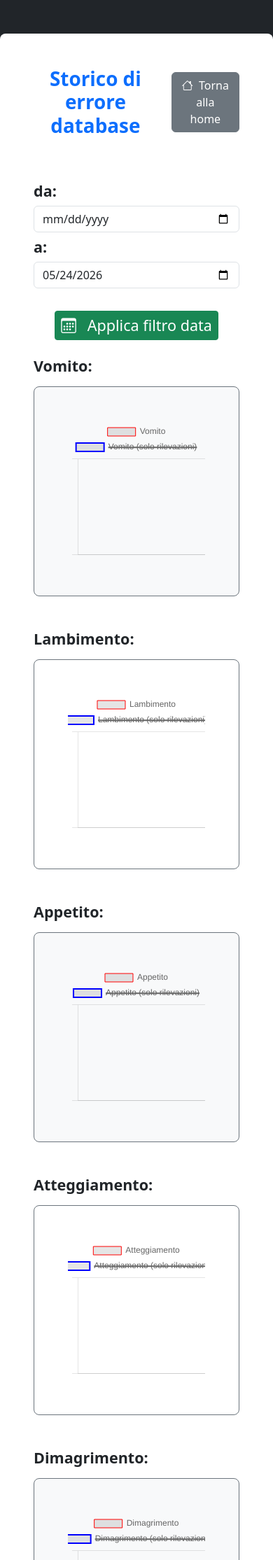
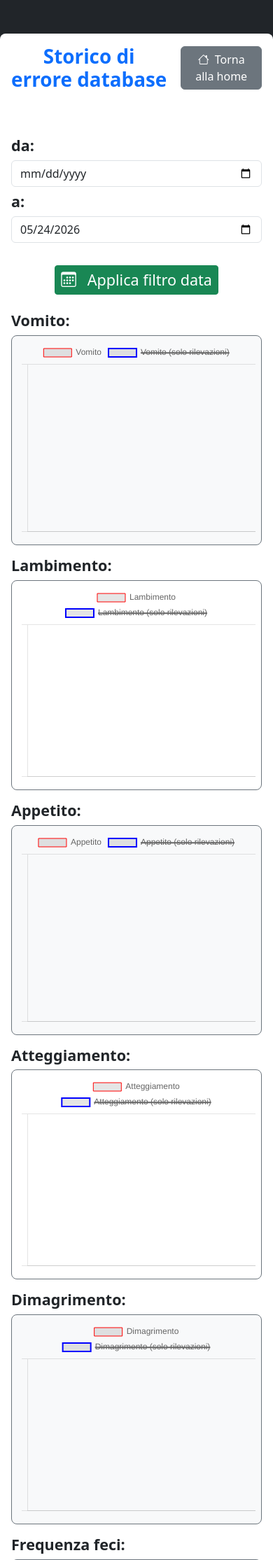
Before and after one commit to Ale-ya/veterinario, a PHP site: page /storico.php in a window 390 px wide. Shown: the top 2229 px of the page at 70% size. Run offline with PHP 8.4, Linux system fonts and the light colour scheme; the visitor is signed in with stand-in values (Sample User, id 1).

Commit message:
ui fix + storico date fix

```diff
--- a/dashboard_vet.php
+++ b/dashboard_vet.php
@@ -48,11 +48,11 @@ $res = $conn->query($sql);
 
         foreach ($res as $record) {
 
-            echo "<div class='p-5 text-center bg-light text-secondary rounded-3 mb-5 border border-secondary border-1 rounded-3'>";
+            echo "<div class='p-4 p-sm-5 text-center bg-light text-secondary rounded-3 mb-5 border border-secondary border-1 rounded-3'>";
             echo "<p class='h2 mb-4 fw-semibold text-secondary'> " . $record["nome_paziente"] . ", ". $record["razza"] . "</p>";
             echo "<div class='btn-group'>";
-            echo "<a class='btn btn-primary btn-1g fs-3 ' href='storico.php?id={$record['id_paziente']}'><i class='bi bi-graph-up-arrow m-2'></i>storico</a></button>";
-            echo "<a class='btn btn-primary btn-1g fs-3' href='info_animale.php?id={$record['id_paziente']}'><i class='bi bi-info-circle m-2'></i>informazioni generali</a></button>";
+            echo "<a class='btn btn-primary btn-1g fs-0 fs-sm-3 ' href='storico.php?id={$record['id_paziente']}'><i class='bi bi-graph-up-arrow m-2'></i>storico</a></button>";
+            echo "<a class='btn btn-primary btn-1g fs-0 fs-sm-3 ' href='info_animale.php?id={$record['id_paziente']}'><i class='bi bi-info-circle m-2'></i>informazioni generali</a></button>";
             echo "</div>";
             echo "</div>";
 
--- a/storico.php
+++ b/storico.php
@@ -93,7 +93,7 @@ function get_data($id_paziente){
         $condition = "and data_di_riferimento between'". htmlspecialchars($_POST["datainizio"]) . "' and '". htmlspecialchars($_POST["datafine"]). "'";
     }
 
-    $sql = "SELECT data_di_riferimento,a.description as appetito_des, a.peso as peso_appetito,att.description as att_des, att.peso as peso_atteggiamento,d.description as dimagrimento_des, d.peso as peso_dimagrimento, f.description as frequenza_feci_des,f.peso as frequenza_feci_peso,s.description as sangue_des, s.peso as sangue_peso,m.description as muco_des, m.peso as muco_peso, flat.description as flat_des,flat.peso as flatulenza_peso, lamb.description as lamb_des,lamb.peso as lambimento_peso,v.description as vom_des, v.peso as vomito_peso FROM `log` JOIN appetito a ON id_appetito = a.id JOIN atteggiamento att ON id_atteggiamento = att.id JOIN dimagrimento d on d.id = id_dimagrimento JOIN frequenza_feci f on id_frequenza_feci = f.id JOIN sangue s ON id_sangue=s.id JOIN muco m ON m.id = id_muco JOIN flatulenza flat ON flat.id = id_flatulenza JOIN lambimento lamb ON lamb.id = id_lambimento JOIN vomito v ON v.id = id_vomito  WHERE id_paziente = {$id_paziente} {$condition}; ";
+    $sql = "SELECT data_di_riferimento,a.description as appetito_des, a.peso as peso_appetito,att.description as att_des, att.peso as peso_atteggiamento,d.description as dimagrimento_des, d.peso as peso_dimagrimento, f.description as frequenza_feci_des,f.peso as frequenza_feci_peso,s.description as sangue_des, s.peso as sangue_peso,m.description as muco_des, m.peso as muco_peso, flat.description as flat_des,flat.peso as flatulenza_peso, lamb.description as lamb_des,lamb.peso as lambimento_peso,v.description as vom_des, v.peso as vomito_peso FROM `log` JOIN appetito a ON id_appetito = a.id JOIN atteggiamento att ON id_atteggiamento = att.id JOIN dimagrimento d on d.id = id_dimagrimento JOIN frequenza_feci f on id_frequenza_feci = f.id JOIN sangue s ON id_sangue=s.id JOIN muco m ON m.id = id_muco JOIN flatulenza flat ON flat.id = id_flatulenza JOIN lambimento lamb ON lamb.id = id_lambimento JOIN vomito v ON v.id = id_vomito  WHERE id_paziente = {$id_paziente} {$condition} ORDER BY data_di_riferimento ASC; ";
 
     $res = $conn->query($sql);
     if(!$res){
@@ -145,7 +145,11 @@ function get_data($id_paziente){
 </head>
 <body class="d-flex justify-content-center bg-dark py-5">
 
-    <div class=" p-5 text-center bg-white text-dark rounded-3 " style="min-width: 70vw;">
+    <div class=" p-sm-5 p-3 text-center bg-white text-dark rounded-3 " style="min-width: 70vw;">
+        <!--px-1 px-sm-5
+            telefono = px
+            tablet-desktop px-sm-5
+        -->
         <div class="d-flex justify-content-between align-items-center ">
             <p class="h1 mb-5 fw-bold text-primary me-3">Storico di <?php echo $nome['nome_paziente'] ?? 'errore database '?> </p>
             <!-- <i> per mettere le icone è consigliato dalla documentazione -->
@@ -183,44 +187,45 @@ function get_data($id_paziente){
         </form>
         </div>
 
-        <p class="h4 fw-semibold mb-3 text-start">Vomito: </p>
-        <div class="p-5 text-center bg-light text-secondary rounded-3 mb-5 border border-secondary border-1 rounded-3" style="height: 300px;">
+        <!-- overflow-auto da testare -->
+        <p class="h4 fw-semibold mb-2 mb-sm-3  text-start">Vomito: </p>
+        <div class="p-2 p-sm-5 text-center bg-light text-secondary rounded-3 mb-3 mb-sm-5 border border-secondary border-1 rounded-3 " style="height: 300px;">
             <canvas id="vomito"></canvas>
         </div>
 
-        <p class="h4 fw-semibold mb-3 text-start">Lambimento: </p>
-        <div class="p-5 text-center bg-white text-secondary rounded-3 mb-5 border border-secondary border-1 rounded-3" style="height: 300px;">
+        <p class="h4 fw-semibold mb-2 mb-sm-3 text-start">Lambimento: </p>
+        <div class="p-2 p-sm-5 text-center bg-white text-secondary rounded-3 mb-3 mb-sm-5 border border-secondary border-1 rounded-3" style="height: 300px;">
             <canvas id="lambimento"></canvas>
         </div>
 
-        <p class="h4 fw-semibold mb-3 text-start">Appetito: </p>
-        <div class="p-5 text-center bg-light text-secondary rounded-3 mb-5 border border-secondary border-1 rounded-3" style="height: 300px;">
+        <p class="h4 fw-semibold mb-2 mb-sm-3 text-start">Appetito: </p>
+        <div class="p-2 p-sm-5 text-center bg-light text-secondary rounded-3 mb-3 mb-sm-5 border border-secondary border-1 rounded-3" style="height: 300px;">
             <canvas id="appetito"></canvas>
         </div>
 
-        <p class="h4 fw-semibold mb-3 text-start">Atteggiamento: </p>
-        <div class="p-5 text-center bg-white text-secondary rounded-3 mb-5 border border-secondary border-1 rounded-3" style="height: 300px;">
+        <p class="h4 fw-semibold mb-2 mb-sm-3 text-start">Atteggiamento: </p>
+        <div class="p-2  p-sm-5 text-center bg-white text-secondary rounded-3 mb-3 mb-sm-5 border border-secondary border-1 rounded-3" style="height: 300px;">
             <canvas id="atteggiamento"></canvas>
         </div>
 
-        <p class="h4 fw-semibold mb-3 text-start">Dimagrimento: </p>
-        <div class="p-5 text-center bg-light text-secondary rounded-3 mb-5 border border-secondary border-1 rounded-3" style="height: 300px;">
+        <p class="h4 fw-semibold mb-2 mb-sm-3 text-start">Dimagrimento: </p>
+        <div class="p-2  p-sm-5 text-center bg-light text-secondary rounded-3 mb-3 mb-sm-5 border border-secondary border-1 rounded-3" style="height: 300px;">
             <canvas id="dimagrimento"></canvas>
         </div>
-        <p class="h4 fw-semibold mb-3 text-start">Frequenza feci: </p>
-        <div class="p-5 text-center bg-white text-secondary rounded-3 mb-5 border border-secondary border-1 rounded-3" style="height: 300px;">
+        <p class="h4 fw-semibold mb-2 mb-sm-3 text-start">Frequenza feci: </p>
+        <div class="p-2  p-sm-5 text-center bg-white text-secondary rounded-3 mb-3 mb-sm-5 border border-secondary border-1 rounded-3" style="height: 300px;">
             <canvas id="frequenza_feci"></canvas>
         </div>
-        <p class="h4 fw-semibold mb-3 text-start">Sangue: </p>
-        <div  class="p-5 text-center bg-light text-secondary rounded-3 mb-5 border border-secondary border-1 rounded-3" style="height: 300px;">
+        <p class="h4 fw-semibold mb-2 mb-sm-3 text-start">Sangue: </p>
+        <div  class="p-2 p-sm-5  text-center bg-light text-secondary rounded-3 mb-3 mb-sm-5 border border-secondary border-1 rounded-3" style="height: 300px;">
             <canvas id="sangue"></canvas>
         </div>
-        <p class="h4 fw-semibold mb-3 text-start">Muco: </p>
-        <div class="p-5 text-center bg-white text-secondary rounded-3 mb-5 border border-secondary border-1 rounded-3" style="height: 300px;">
+        <p class="h4 fw-semibold mb-2 mb-sm-3 text-start">Muco: </p>
+        <div class="p-2 p-sm-5  text-center bg-white text-secondary rounded-3 mb-3 mb-sm-5 border border-secondary border-1 rounded-3" style="height: 300px;">
             <canvas id="muco"></canvas>
         </div>
-        <p class="h4 fw-semibold mb-3 text-start">Flatulenza: </p>
-        <div class="p-5 text-center bg-light text-secondary rounded-3 mb-5 border border-secondary border-1 rounded-3" style="height: 300px;">
+        <p class="h4 fw-semibold mb-2 mb-sm-3 text-start">Flatulenza: </p>
+        <div class="p-2 p-sm-5  text-center bg-light text-secondary rounded-3 mb-3 mb-sm-5 border border-secondary border-1 rounded-3" style="height: 300px;">
             <canvas id="flatulenza"></canvas>
         </div>
 
```
Also changed, not shown: info_animale.php (+52 -40 lines), insert_log.php (+4 -3 lines), login.php (+3 -9 lines), signin_customer.php (+4 -6 lines), signin_vet.php (+4 -4 lines).
